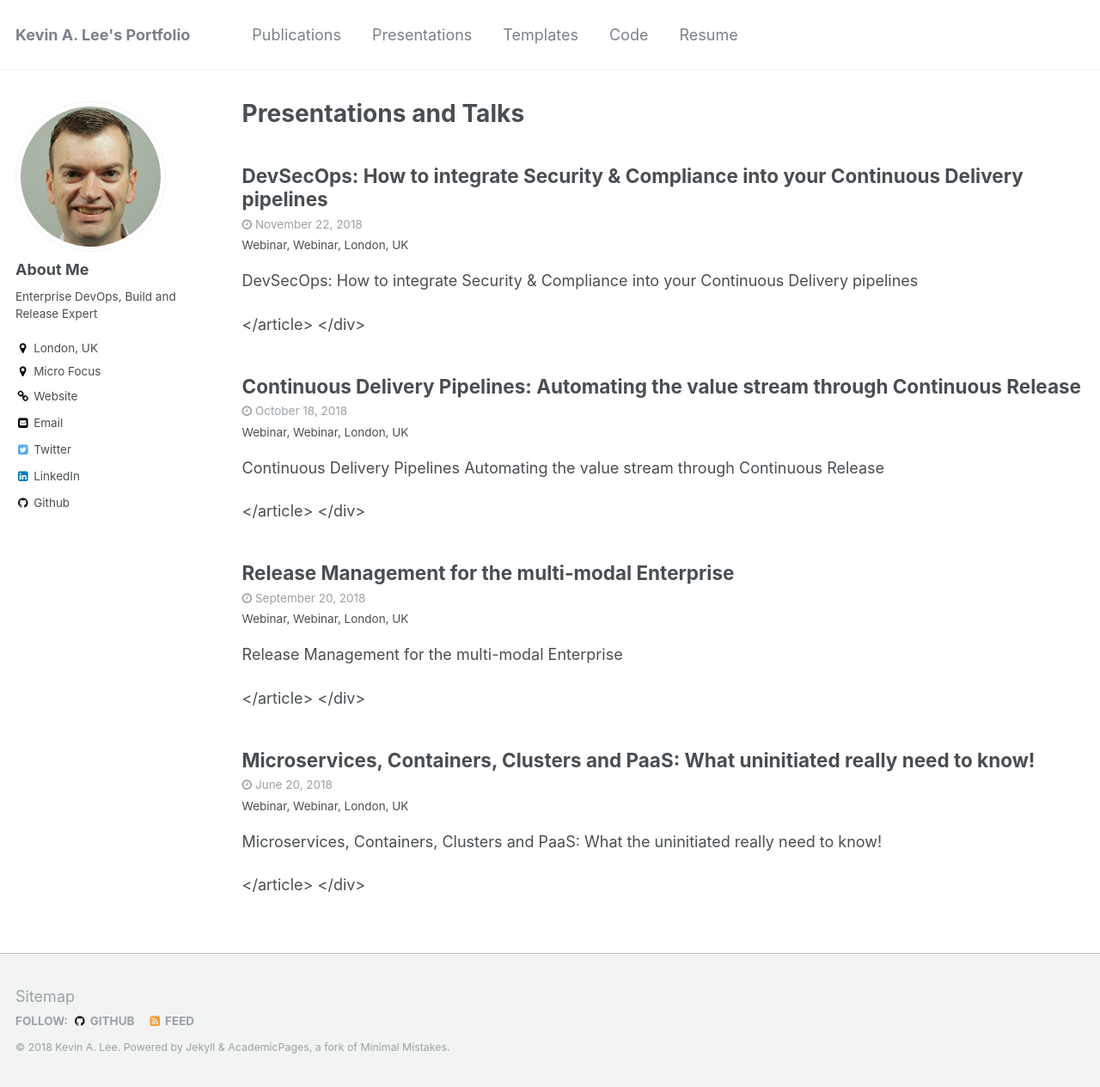
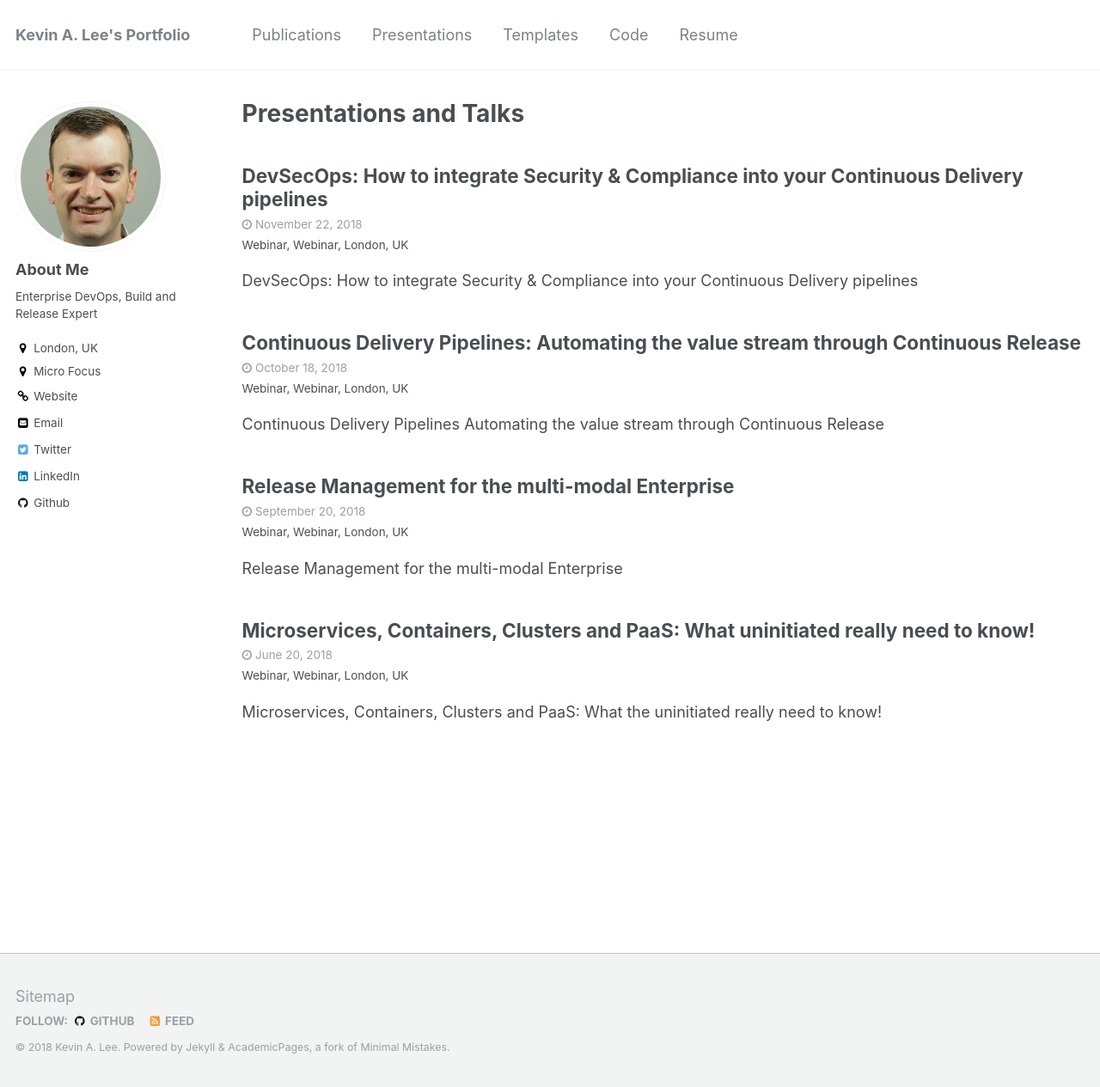
Before and after one commit to kadraman/akevinlee.github.io, a Jekyll site: the page built from _pages/presentations.md, in a window 1280 px wide and 1265 px high. Shown: the whole window at 86% size. Built offline with Jekyll 4.4.1, drawn with Linux system fonts in a browser that asks for light colours.

Commit message:
Fixed missing tag

```diff
--- a/_includes/archive-single-talk.html
+++ b/_includes/archive-single-talk.html
@@ -26,7 +26,7 @@
       <p class="page__meta"><i class="fa fa-clock-o" aria-hidden="true"></i> {% include read-time.html %}</p>
     {% endif %}
     {% if post.date %}<p class="page__meta"><i class="fa fa-clock-o" aria-hidden="true"></i> {{ post.date | date: '%B %d, %Y' }}</p>{% endif %}
-    {% if post.venue %}<p class="archive__item-excerpt" itemprop="description">{{post.type}}, {{ post.venue }},  {{post.location}} {% endif %}
+    {% if post.venue %}<p class="archive__item-excerpt" itemprop="description">{{post.type}}, {{ post.venue }},  {{post.location}}</p>{% endif %}
     {% if post.excerpt %}<p class="archive__item-excerpt" itemprop="description">{{ post.excerpt | markdownify }}</p>{% endif %}
   </article>
 </div>
```
